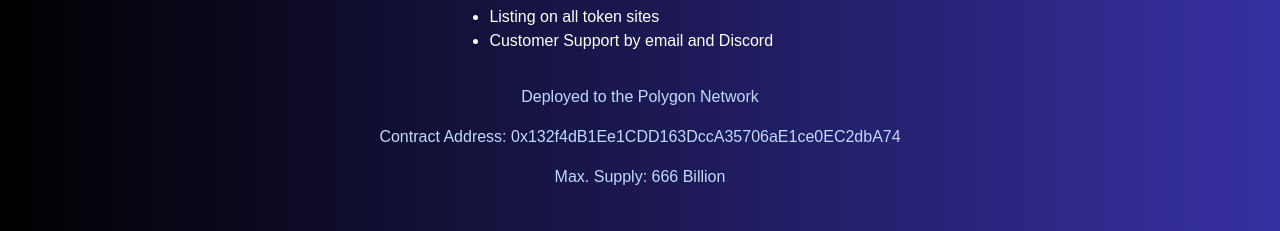
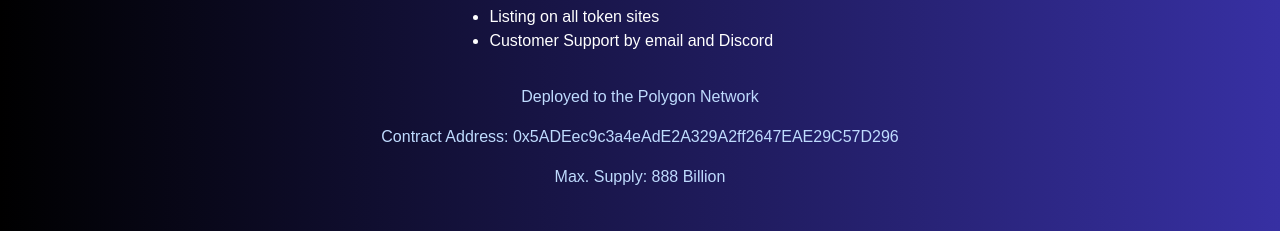
Before and after one commit to Virtualgraphics/StarDapp, a Next.js app: page /token in a window 1280 px wide. Shown: the part 1221-1452 px from the top of the page. Built offline with nearby package versions, Linux system fonts and the light colour scheme; a web font is replaced by a local one.

Commit message:
Minor fixes

```diff
--- a/components/templates/token/Token.tsx
+++ b/components/templates/token/Token.tsx
@@ -96,12 +96,12 @@
 
 <div className="max-w-3xl justify-center m-auto flex mt-4">
 
-<p className='text-blue-200 text-md font-Proza text-center'>Contract Address: 0x132f4dB1Ee1CDD163DccA35706aE1ce0EC2dbA74 </p>
+<p className='text-blue-200 text-md font-Proza text-center'>Contract Address: 0x5ADEec9c3a4eAdE2A329A2ff2647EAE29C57D296 </p>
 </div>
 
 <div className="max-w-3xl justify-center m-auto flex mt-4">
 
-<p className='text-blue-200 text-md font-Proza text-center'>Max. Supply: 666 Billion</p>
+<p className='text-blue-200 text-md font-Proza text-center'>Max. Supply: 888 Billion</p>
 </div>
 
 <div className="max-w-5xl justify-center m-auto flex mt-8">
```
